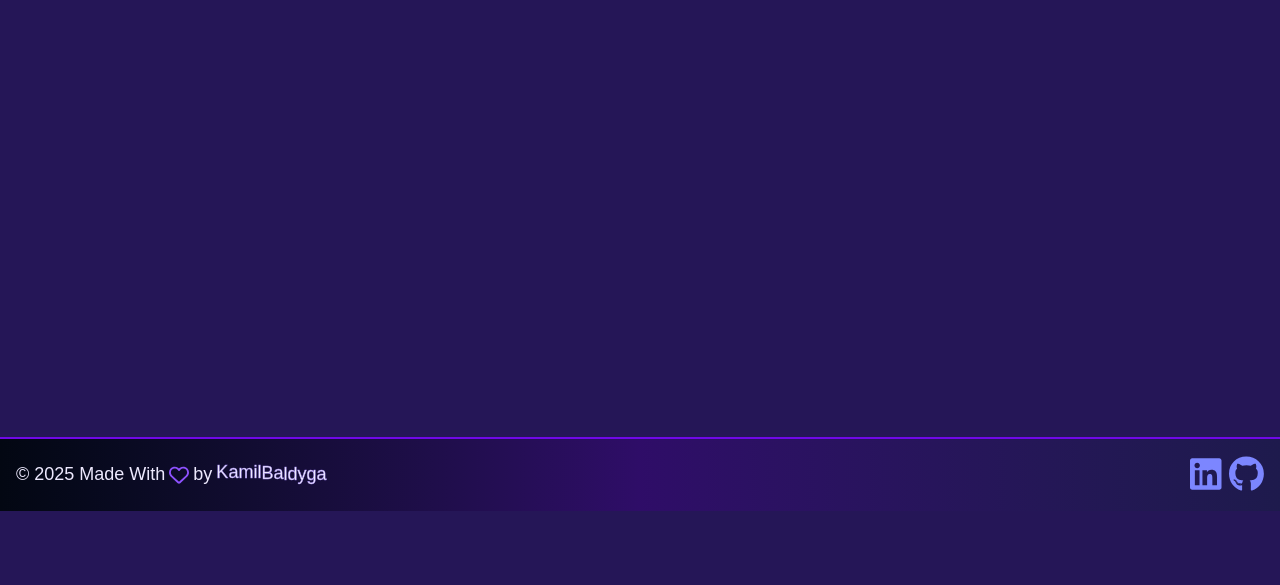
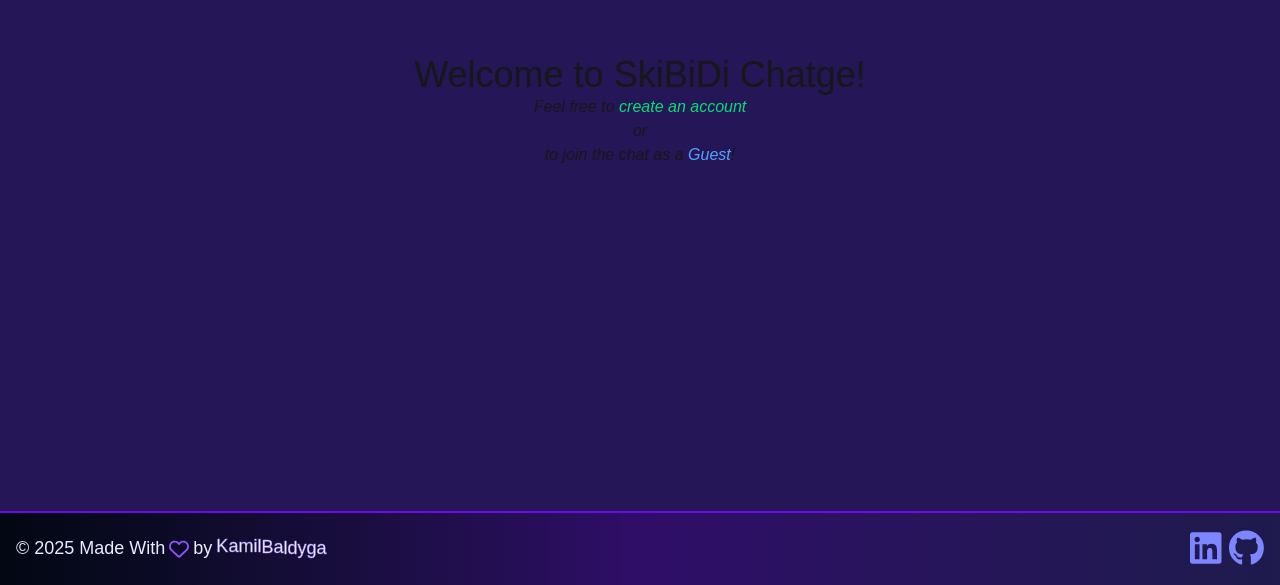
Before and after one commit to ME0WGE/skibidi-chat-nextjs, a Next.js app: page /login/user in a window 1280 px wide. Shown: the part 289-874 px from the top of the page. Before the commit the page ends 800 px from the top, so only its background shows below. Built offline with nearby package versions, Linux system fonts and the light colour scheme.

Commit message:
add login page

```diff
--- a/src/app/login/user/page.tsx
+++ b/src/app/login/user/page.tsx
@@ -1,9 +1,14 @@
 export default function Page() {
   return (
-    <>
-      <div>
-
-      </div>
-    </>
+    <div className="flex flex-col items-center justify-center min-h-screen text-center">
+      <h1 className="text-4xl">Welcome to SkiBiDi Chatge!</h1>
+      <p className="italic">
+        Feel free to{" "}
+        <span className="text-green-400 cursor-pointer">create an account</span>{" "}
+        <br />
+        or <br /> to join the chat as a{" "}
+        <span className="text-blue-400 cursor-pointer">Guest</span>!
+      </p>
+    </div>
   );
 }
```
